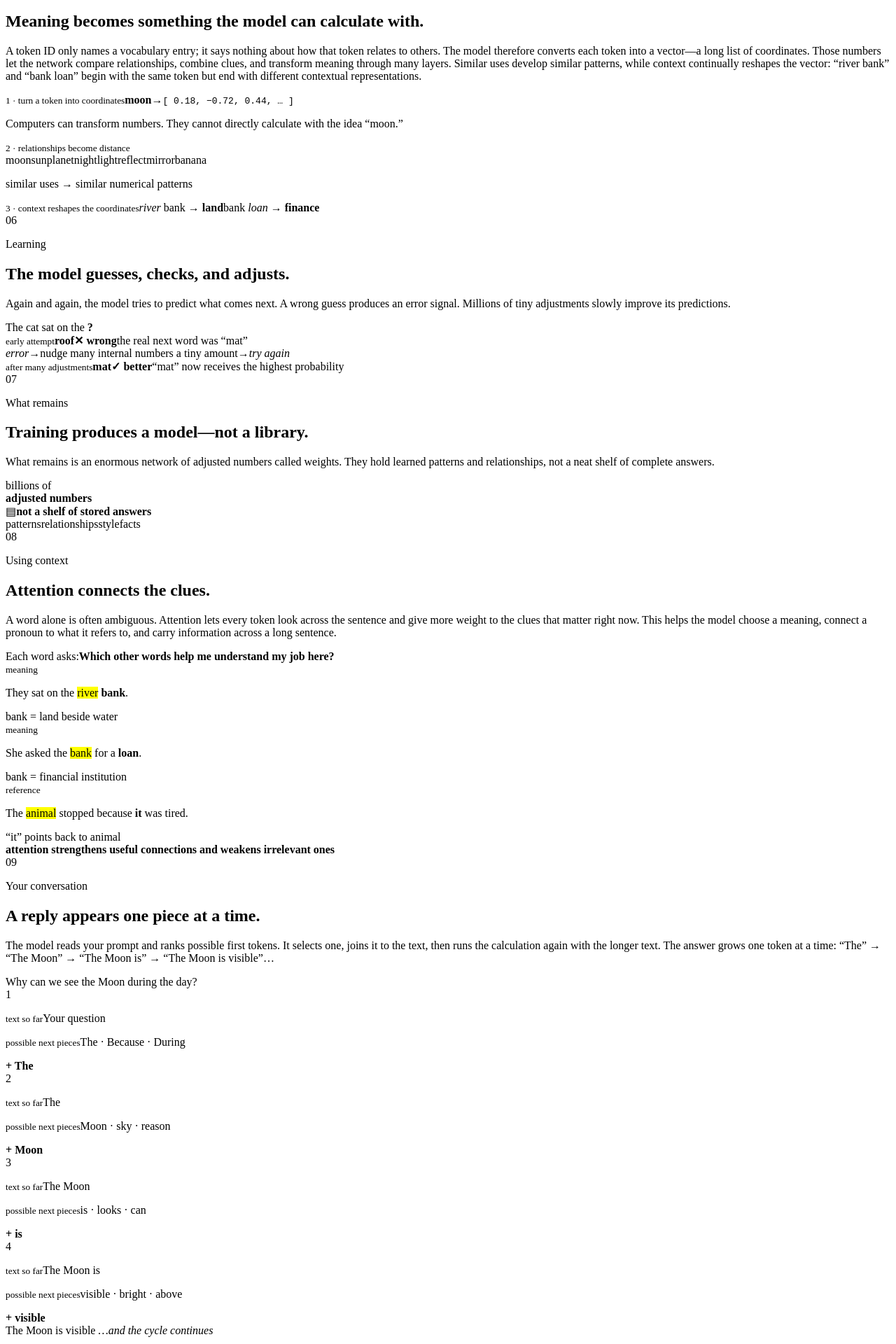
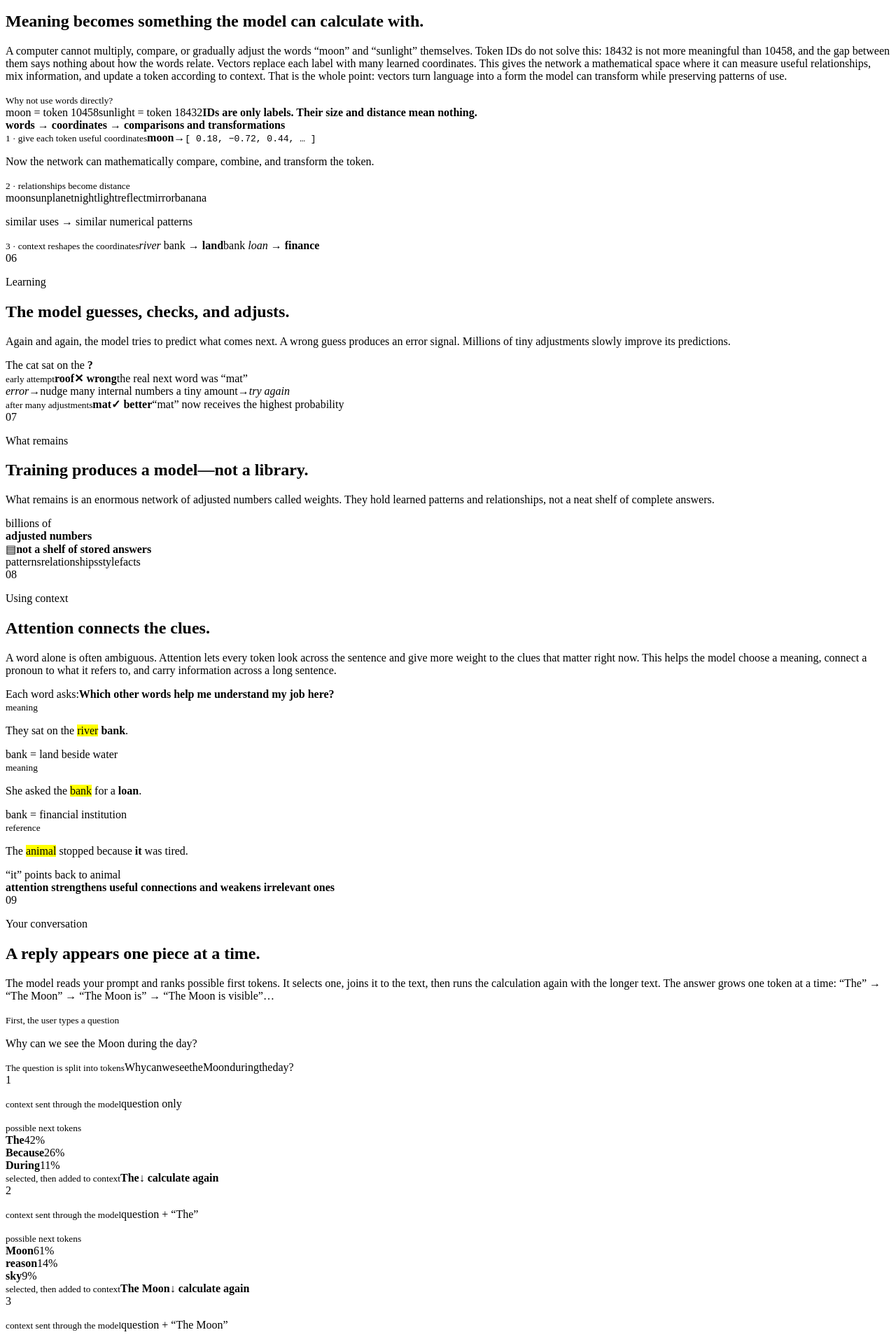
Before and after one commit to stiptje/ai-illustrations, a React (Vite) app: page / in a window 1280 px wide. Shown: the part 1420-3340 px from the top of the page at 70% size. Built offline with nearby package versions, Linux system fonts and the light colour scheme; the HTML template or start-up script is replaced by a standard one.

Commit message:
Explain vectors and animate token generation

```diff
--- a/src/App.tsx
+++ b/src/App.tsx
@@ -59,10 +59,15 @@ function VectorIllustration() {
     ['light',76,43,'warm'],['reflect',63,57,'focus'],['mirror',78,68,''],['banana',20,78,'far'],
   ]
   return <div className="vector-scene visual" aria-label="Words become vectors so the model can calculate relationships and context">
+    <div className="why-vectors">
+      <small>Why not use words directly?</small>
+      <div><span>moon = token 10458</span><span>sunlight = token 18432</span><b>IDs are only labels. Their size and distance mean nothing.</b></div>
+      <strong>words <i>→</i> coordinates <i>→</i> comparisons and transformations</strong>
+    </div>
     <div className="vector-number">
-      <small>1 · turn a token into coordinates</small>
+      <small>1 · give each token useful coordinates</small>
       <strong>moon</strong><b>→</b><code>[ 0.18, −0.72, 0.44, … ]</code>
-      <p>Computers can transform numbers. They cannot directly calculate with the idea “moon.”</p>
+      <p>Now the network can mathematically compare, combine, and transform the token.</p>
     </div>
     <div className="vector-map">
       <small>2 · relationships become distance</small>
@@ -113,23 +118,34 @@ function AttentionIllustration() {
 }
 
 function ChatIllustration() {
-  const [active, setActive] = useState(0)
+  const question = 'Why can we see the Moon during the day?'
+  const [tick, setTick] = useState(0)
   useEffect(() => {
-    const timer = window.setInterval(() => setActive(value => (value + 1) % 4), 1000)
+    const total = question.length + 78
+    const timer = window.setInterval(() => setTick(value => (value + 1) % total), 90)
     return () => window.clearInterval(timer)
-  }, [])
+  }, [question.length])
+  const typedCount = Math.min(tick, question.length)
+  const generationTick = Math.max(0, tick - question.length)
+  const revealed = Math.min(3, Math.floor(generationTick / 22) + (generationTick > 2 ? 1 : 0))
+  const pulse = Math.floor(generationTick / 7) % 3
   const steps = [
-    {context:'Your question', choices:'The · Because · During', picked:'The'},
-    {context:'The', choices:'Moon · sky · reason', picked:'Moon'},
-    {context:'The Moon', choices:'is · looks · can', picked:'is'},
-    {context:'The Moon is', choices:'visible · bright · above', picked:'visible'},
+    { number:'1', context:'question only', prefix:'', choices:[['The',42],['Because',26],['During',11]], picked:'The' },
+    { number:'2', context:'question + “The”', prefix:'The', choices:[['Moon',61],['reason',14],['sky',9]], picked:'Moon' },
+    { number:'3', context:'question + “The Moon”', prefix:'The Moon', choices:[['is',74],['appears',12],['can',7]], picked:'is' },
   ]
-  return <div className="chat-scene visual" aria-label="A chatbot generates a reply one token at a time">
-    <div className="generation-question">Why can we see the Moon during the day?</div>
-    <div className="generation-ladder">{steps.map((step,i)=><div className={active===i?'active':''} key={step.context}>
-      <span>{i+1}</span><p><small>text so far</small>{step.context}</p><p><small>possible next pieces</small>{step.choices}</p><strong>+ {step.picked}</strong>
+  return <div className="chat-scene visual" aria-label="A chatbot types a question, calculates token probabilities, selects a token, and repeats with the longer context">
+    <div className="typing-scene">
+      <small>First, the user types a question</small>
+      <p>{question.slice(0,typedCount)}<i>{typedCount < question.length?'▌':''}</i></p>
+    </div>
+    <div className={`prompt-tokens ${typedCount===question.length?'visible':''}`}><small>The question is split into tokens</small><span>Why</span><span>can</span><span>we</span><span>see</span><span>the</span><span>Moon</span><span>during</span><span>the</span><span>day</span><span>?</span></div>
+    <div className="probability-steps">{steps.map((step,i)=><div className={`probability-step ${revealed>i?'revealed':''} ${revealed===i+1&&pulse===i?'calculating':''}`} key={step.number}>
+      <div className="step-context"><span>{step.number}</span><p><small>context sent through the model</small>{step.context}</p></div>
+      <div className="candidate-list"><small>possible next tokens</small>{step.choices.map(([word,value])=><div className={word===step.picked?'winner':''} key={word}><b>{word}</b><i><em style={{width:`${value}%`}}/></i><output>{value}%</output></div>)}</div>
+      <div className="selection"><small>selected, then added to context</small><strong>{step.prefix&&<span>{step.prefix} </span>}{step.picked}</strong><b>↓ calculate again</b></div>
     </div>)}</div>
-    <div className="generation-result" aria-live="polite">The Moon is visible <i>…and the cycle continues</i></div>
+    <div className="generation-result" aria-live="polite">The Moon is <i>…then repeat for token 4, token 5, and onward</i></div>
   </div>
 }
 
@@ -138,7 +154,7 @@ const stages = [
   { number:'02', kicker:'Collection', title:'Pages become digital text.', copy:'Printed pages can be scanned and read by software. Public or licensed digital material can be collected directly. At this point, the system is gathering examples—not understanding them.', Visual:CollectionIllustration },
   { number:'03', kicker:'Preparation', title:'The collection is cleaned.', copy:'Broken text, spam, repeated pages, and some sensitive material are removed. The remaining examples are organized into a very large training collection.', Visual:CleaningIllustration },
   { number:'04', kicker:'Translation for machines', title:'Sentences are cut into small pieces.', copy:'The model needs a limited set of reusable building blocks. A tokenizer therefore splits text into tokens: a common word may stay whole, an unusual word may become several pieces, and punctuation gets its own piece. Each token receives an ID so the model can turn it into numbers and process it.', Visual:TokenIllustration },
-  { number:'05', kicker:'Why vectors?', title:'Meaning becomes something the model can calculate with.', copy:'A token ID only names a vocabulary entry; it says nothing about how that token relates to others. The model therefore converts each token into a vector—a long list of coordinates. Those numbers let the network compare relationships, combine clues, and transform meaning through many layers. Similar uses develop similar patterns, while context continually reshapes the vector: “river bank” and “bank loan” begin with the same token but end with different contextual representations.', Visual:VectorIllustration },
+  { number:'05', kicker:'Why vectors?', title:'Meaning becomes something the model can calculate with.', copy:'A computer cannot multiply, compare, or gradually adjust the words “moon” and “sunlight” themselves. Token IDs do not solve this: 18432 is not more meaningful than 10458, and the gap between them says nothing about how the words relate. Vectors replace each label with many learned coordinates. This gives the network a mathematical space where it can measure useful relationships, mix information, and update a token according to context. That is the whole point: vectors turn language into a form the model can transform while preserving patterns of use.', Visual:VectorIllustration },
   { number:'06', kicker:'Learning', title:'The model guesses, checks, and adjusts.', copy:'Again and again, the model tries to predict what comes next. A wrong guess produces an error signal. Millions of tiny adjustments slowly improve its predictions.', Visual:TrainingIllustration },
   { number:'07', kicker:'What remains', title:'Training produces a model—not a library.', copy:'What remains is an enormous network of adjusted numbers called weights. They hold learned patterns and relationships, not a neat shelf of complete answers.', Visual:ModelIllustration },
   { number:'08', kicker:'Using context', title:'Attention connects the clues.', copy:'A word alone is often ambiguous. Attention lets every token look across the sentence and give more weight to the clues that matter right now. This helps the model choose a meaning, connect a pronoun to what it refers to, and carry information across a long sentence.', Visual:AttentionIllustration },
```
Also changed, not shown: src/styles.css, 1 other file (tests, documents, lock files or other folders).
